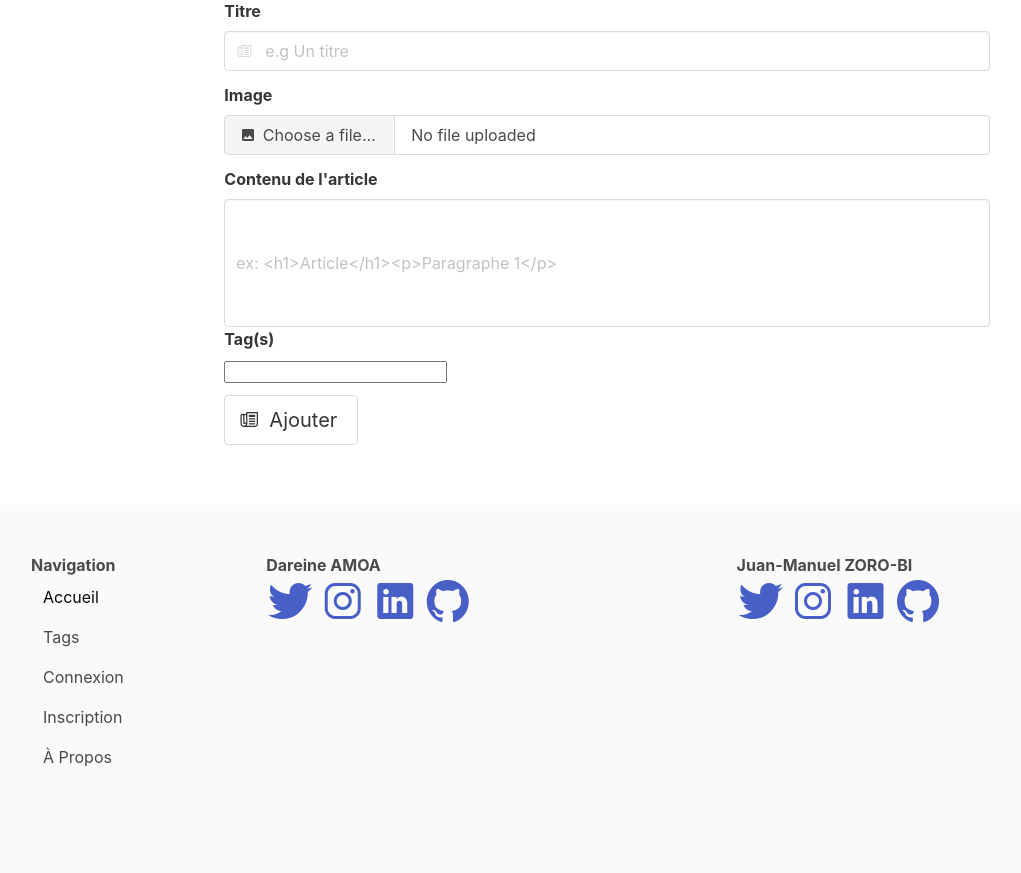
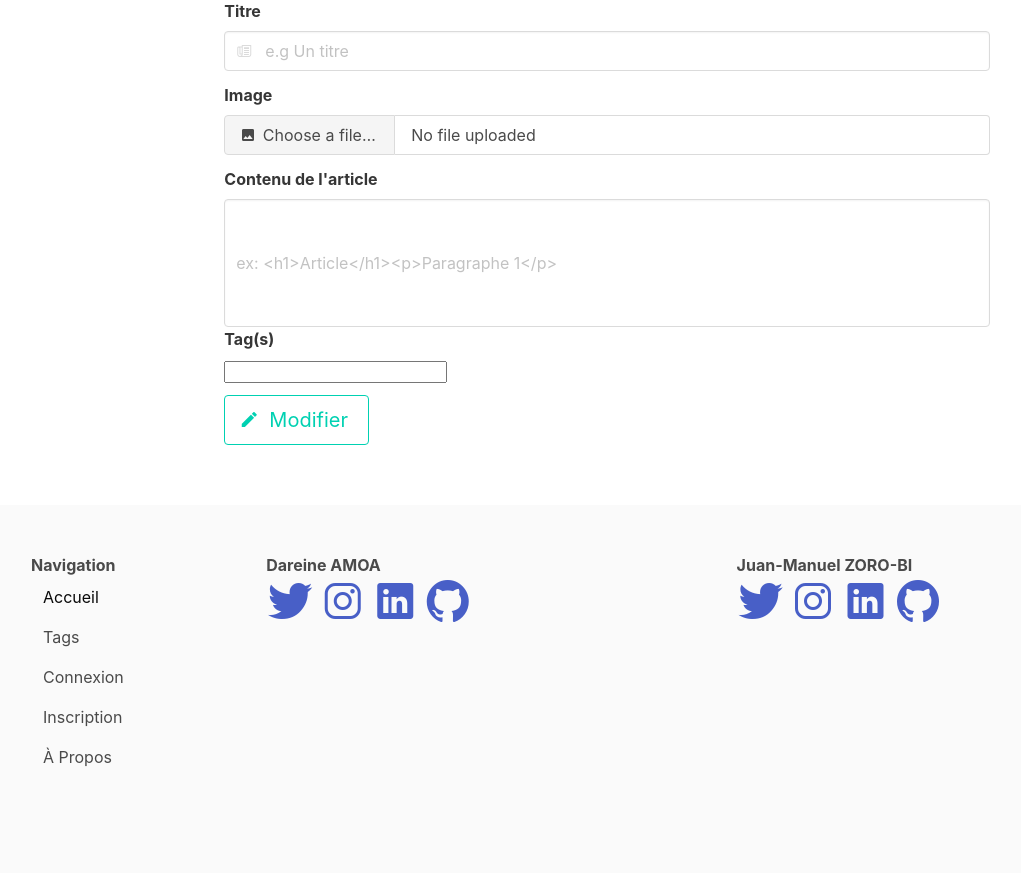
Before and after one commit to Juan-Manuel1993/BlogProject43, a Symfony app: template templates/edit.html.twig in a window 1280 px wide. Shown: the part 182-1055 px from the top of the page, without its empty margins (33-1054 px from the left). Run offline with Twig, Linux system fonts and the light colour scheme; the template is opened without the code that fills it, so the values that code supplies are empty; form fields are guessed from the names that the template uses; some libraries are stand-ins or nearby versions.

Commit message:
modif visuelles

```diff
--- a/composer.json
+++ b/composer.json
@@ -9,6 +9,7 @@
         "aws/aws-sdk-php": "~3.0",
         "doctrine/doctrine-fixtures-bundle": "^3.3",
         "friendsofsymfony/user-bundle": "~2.0",
+        "league/flysystem-aws-s3-v3": "^1.0",
         "sensio/framework-extra-bundle": "^5.1",
         "symfony/apache-pack": "^1.0",
         "symfony/asset": "4.3.*",
--- a/src/Controller/blogcontroller.php
+++ b/src/Controller/blogcontroller.php
@@ -170,7 +170,7 @@ class blogcontroller extends AbstractController
             $em->persist($article);
             $em->flush();
 
-            return $this->redirectToRoute('home');
+            return $this->redirectToRoute('article_show', array('articleSlug' => $slug));
         }
 
     	return $this->render('edit.html.twig', [
--- a/templates/add.html.twig
+++ b/templates/add.html.twig
@@ -62,7 +62,7 @@
 
                 <div class="field is-grouped has-text-centered">
                     <div class="control">
-                        <button class="button is-medium">
+                        <button class="button is-medium is-primary is-outlined">
                             <span class="icon">
                                 <i class="ion-ionic ion-md-paper"></i>
                             </span>
--- a/templates/bundles/FOSUserBundle/Registration/register_content.html.twig
+++ b/templates/bundles/FOSUserBundle/Registration/register_content.html.twig
@@ -82,7 +82,7 @@
                         <div class="control">
                             <button class="button is-medium is-primary is-outlined" type="submit" value="{{ 'registration.submit'|trans }}">
                                 <span class="icon">
-                                    <i class="ion-ionic ion-md-paper"></i>
+                                    <i class="ion-ionic ion-md-log-in"></i>
                                 </span>
                             <span>S'inscrire</span></button>
                         </div>
--- a/templates/bundles/FOSUserBundle/Security/login_content.html.twig
+++ b/templates/bundles/FOSUserBundle/Security/login_content.html.twig
@@ -54,7 +54,7 @@
                                     <span class="icon">
                                         <i class="ion-ionic ion-md-log-in"></i>
                                     </span>
-                                <span>S'inscrire</span></button>
+                                <span>Se connecter</span></button>
                             </div>
                         </div>
                     </form>
--- a/templates/edit.html.twig
+++ b/templates/edit.html.twig
@@ -64,11 +64,11 @@
 
                 <div class="field is-grouped has-text-centered">
                     <div class="control">
-                        <button class="button is-medium">
+                        <button class="button is-medium is-primary is-outlined">
                             <span class="icon">
-                                <i class="ion-ionic ion-md-paper"></i>
+                                <i class="ion-ionic ion-md-create"></i>
                             </span>
-                        <span>Ajouter</span></button>
+                        <span>Modifier</span></button>
                     </div>
                 </div>
                 {{ form_end(form) }}
```
Also changed, not shown: config/services.yaml (+9 -0 lines), 2 other files.
